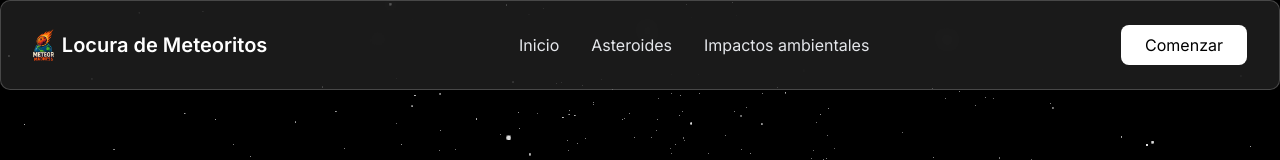
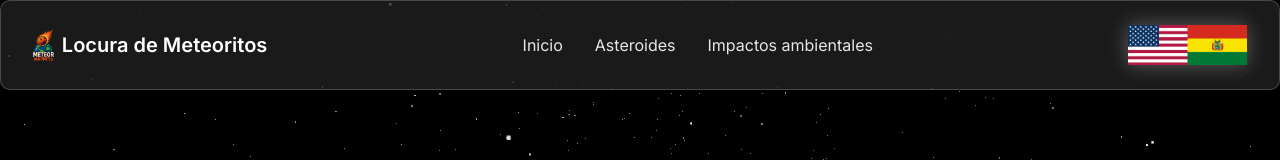
Before and after one commit to Locura-de-Meteoritos/Frontend, a React (Vite) app: page /asteroides in a window 1280 px wide. Shown: the top 160 px of the page. Built offline with nearby package versions, Linux system fonts and the light colour scheme; no server answers.

Commit message:
Agregué las banderas

```diff
--- a/src/components/Header.jsx
+++ b/src/components/Header.jsx
@@ -1,5 +1,6 @@
 import { Link, useNavigate } from 'react-router-dom';
 import img1 from '../assets/LOGO METEOR MADNESS.png';
+import boleeuImg from '../assets/Boleeuu.png';
 
 const Header = () => {
   const navigate = useNavigate();
@@ -23,12 +24,13 @@ const Header = () => {
               Impactos ambientales
             </Link>
           </div>
-          <button
+          <img
+            src={boleeuImg}
+            alt="Comenzar"
             onClick={() => navigate('/simulacion')}
-            className="bg-white text-black px-6 py-2 rounded-lg hover:bg-gray-100 transition-colors"
-          >
-            Comenzar
-          </button>
+            className="h-10 w-auto cursor-pointer hover:scale-110 transition-transform duration-200"
+            style={{ filter: 'drop-shadow(0 0 10px rgba(255,255,255,0.3))' }}
+          />
         </div>
       </div>
     </nav>
```
Also changed, not shown: src/assets/Boleeuu.png (added).
